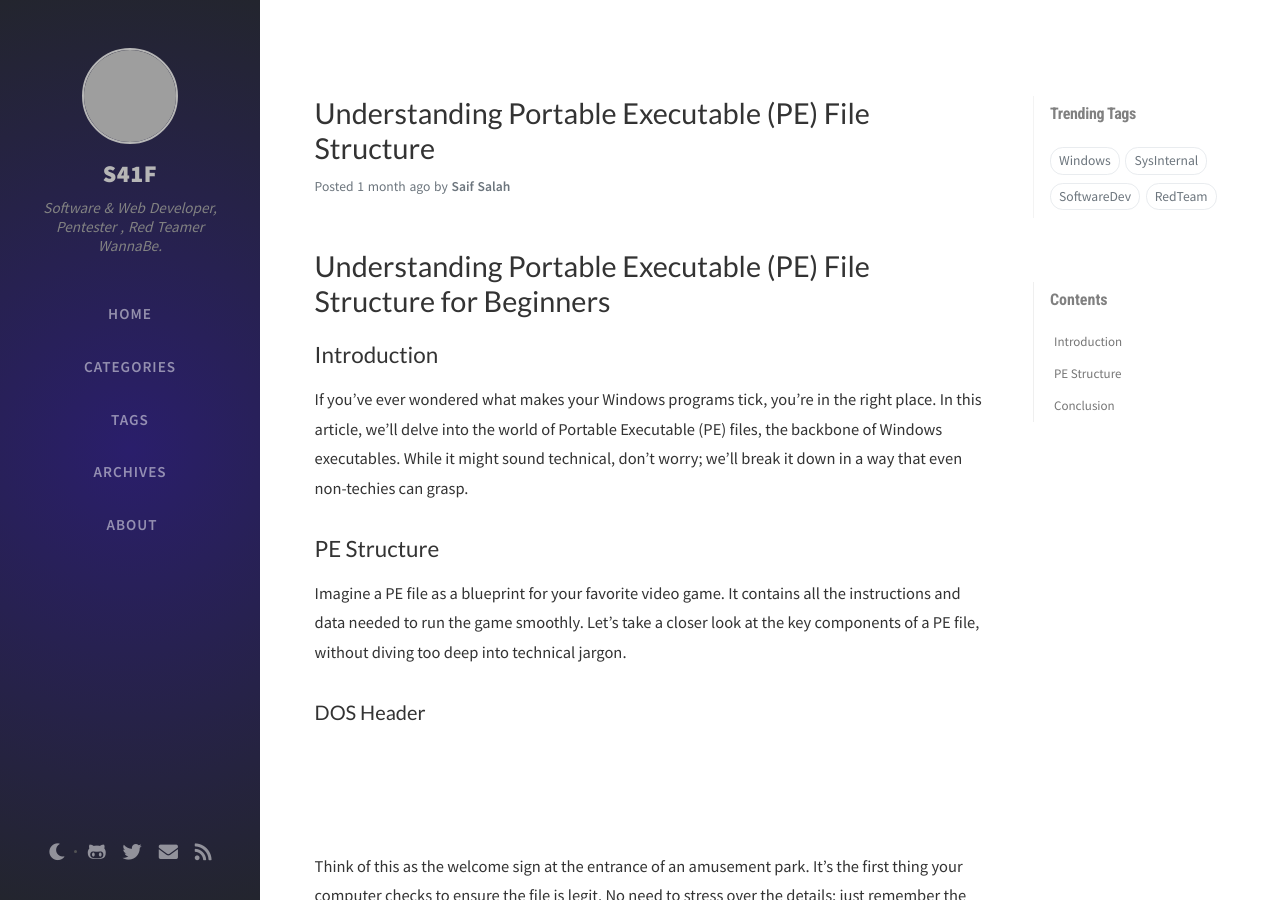
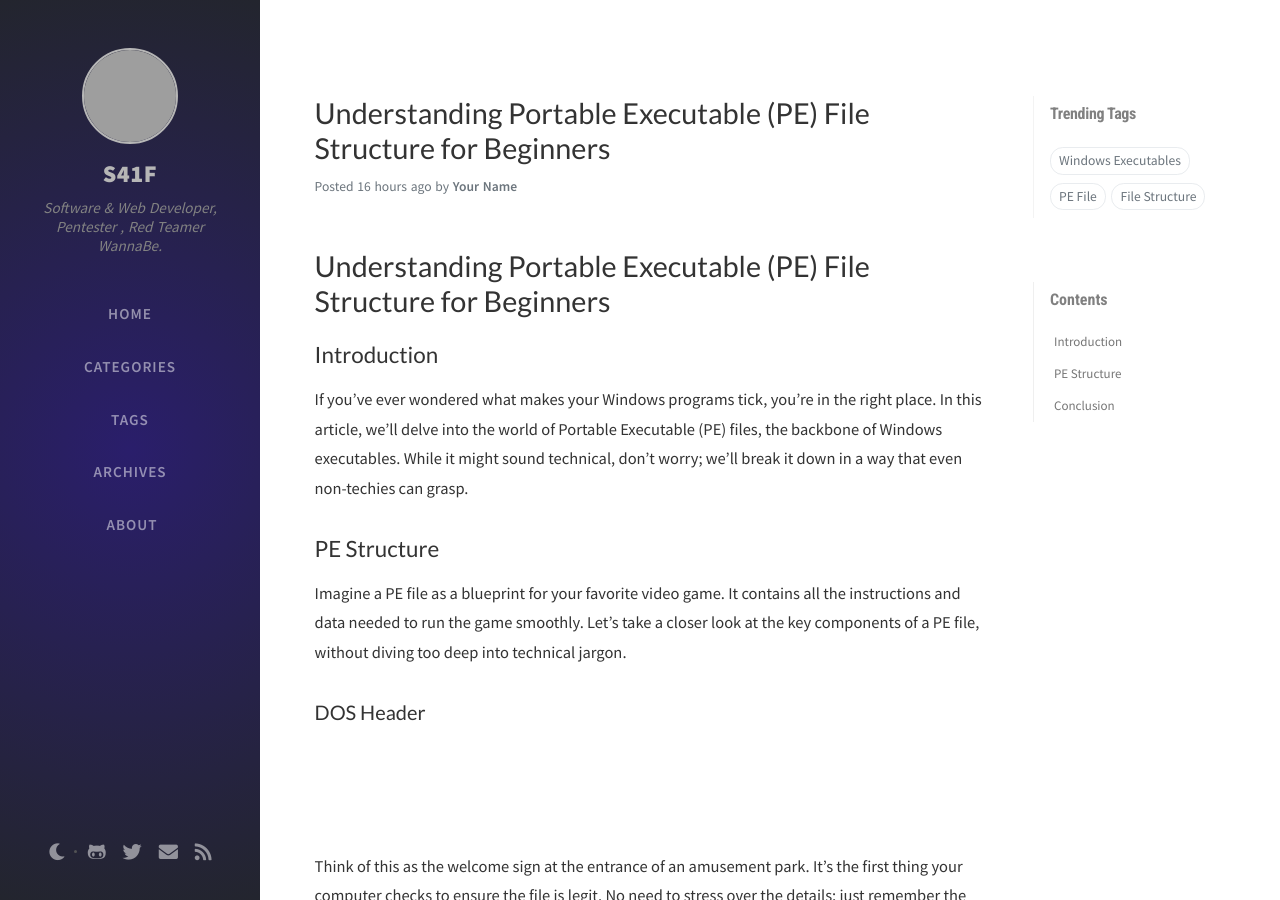
Before and after one commit to SaifSalah/saifsalah.github.io, a Jekyll site: the page built from _posts/2023-08-09-PE-FileStructure.md, in a window 1280 px wide and 900 px high. Built offline with Jekyll 4.4.1, drawn with Linux system fonts in a browser that asks for light colours; nearby versions of some CDN libraries; comment, search, counter and statistics services are not loaded; some of the changed text lies outside the part shown; grey boxes are pictures that could not be loaded.

Commit message:
Update and rename 2020-04-09-Test.md to 2023-08-09-PE-FileStructure.md

```diff
--- a/_posts/2020-04-09-Test.md
+++ b/_posts/2023-08-09-PE-FileStructure.md
@@ -1,9 +1,9 @@
 ---
-title: Understanding Portable Executable (PE) File Structure
-author: Saif Salah
-date: 2023-08-09
-categories: [RedTeam,Malware Dev]
-tags: [SysInternal,Windows,RedTeam,SoftwareDev]
+title: Understanding Portable Executable (PE) File Structure for Beginners
+author: Your Name
+date: 2023-09-08
+categories: [Malware Development, Windows Internal, Software Engineering]
+tags: [PE File, Windows Executables, File Structure]
 ---
 
 
```
